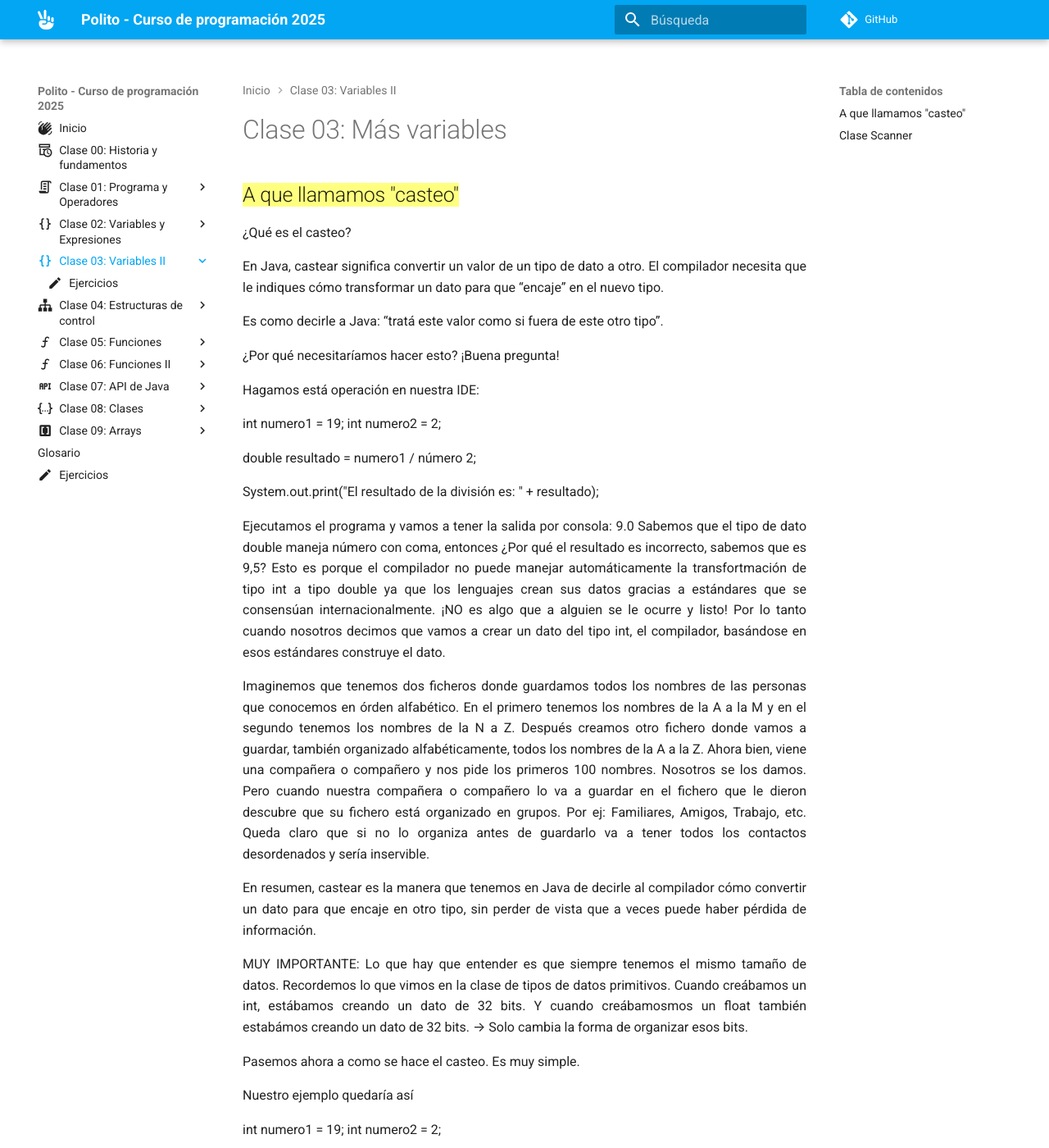
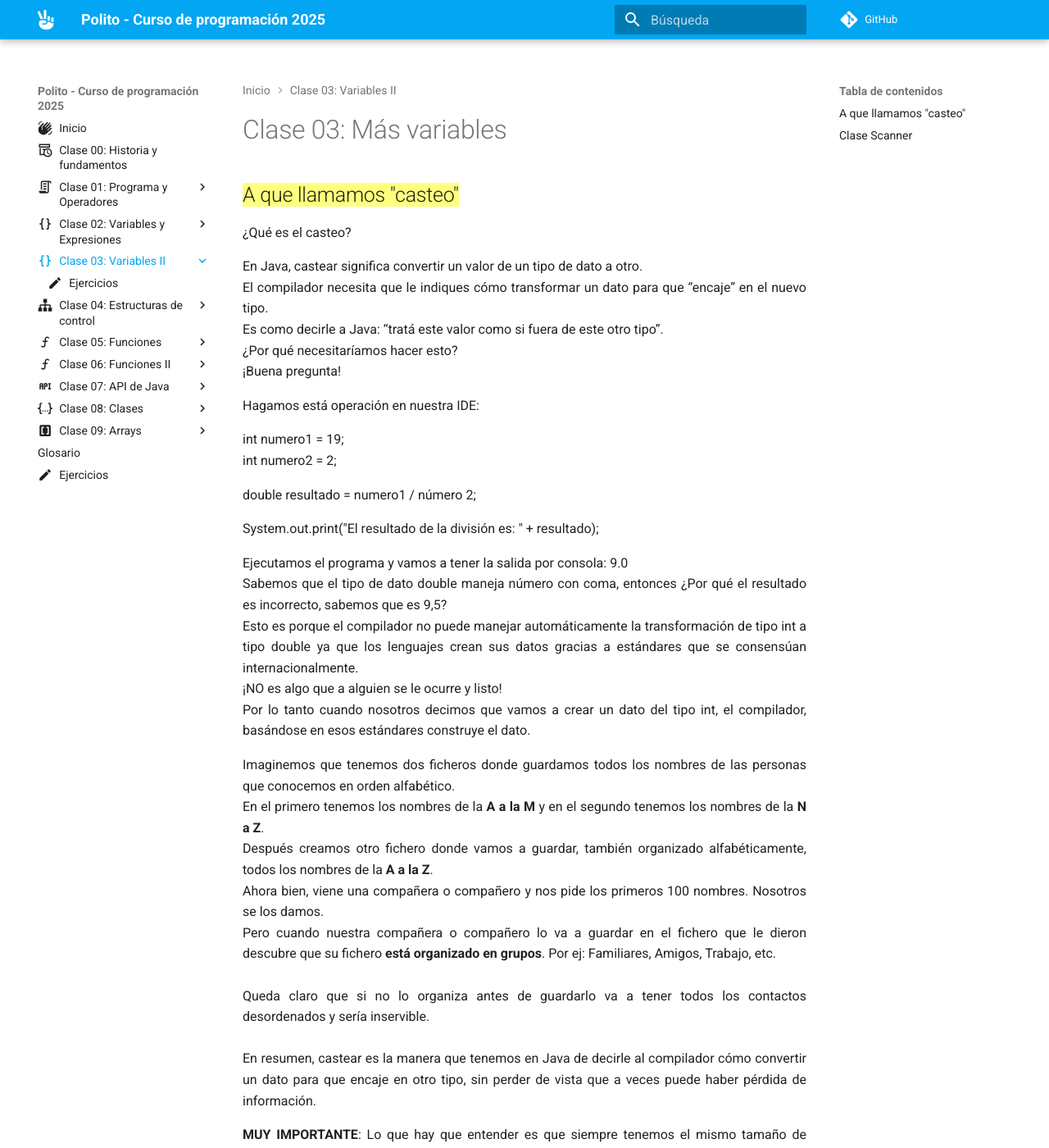
Before and after one commit to anairamzap/curso-polito, an MkDocs documentation site: the page built from docs/clase_03/index.md, in a window 1280 px wide and 1400 px high. Shown: the whole window at 82% size. Built offline with MkDocs 1.6.1 and Material for MkDocs 9.7.7, drawn with Linux system fonts in a browser that asks for light colours; comment, search, counter and statistics services are not loaded; some of the changed text lies outside the part shown.

Commit message:
modificaciones a la clase de variables

```diff
--- a/docs/clase_03/index.md
+++ b/docs/clase_03/index.md
@@ -7,42 +7,50 @@
 ## {==A que llamamos "casteo"==}
 ¿Qué es el casteo?
 
-En Java, castear significa convertir un valor de un tipo de dato a otro.
-El compilador necesita que le indiques cómo transformar un dato para que “encaje” en el nuevo tipo.
-
-Es como decirle a Java: “tratá este valor como si fuera de este otro tipo”.
-
-¿Por qué necesitaríamos hacer esto?
+En Java, castear significa convertir un valor de un tipo de dato a otro. <br>
+El compilador necesita que le indiques cómo transformar un dato para que “encaje” en el nuevo tipo.<br>
+Es como decirle a Java: “tratá este valor como si fuera de este otro tipo”. <br>
+¿Por qué necesitaríamos hacer esto? <br>
 ¡Buena pregunta!
 
 Hagamos está operación en nuestra IDE:
 
-int numero1 = 19;
+int numero1 = 19; <br>
 int numero2 = 2;
 
 double resultado = numero1 / número 2;
 
 System.out.print("El resultado de la división es: " + resultado);
 
-Ejecutamos el programa y vamos a tener la salida por consola: 9.0
-Sabemos que el tipo de dato double maneja número con coma, entonces ¿Por qué el resultado es incorrecto, sabemos que es 9,5?
-Esto es porque el compilador no puede manejar automáticamente la transfortmación de tipo int a tipo double ya que los lenguajes crean sus datos gracias a estándares que se consensúan internacionalmente. ¡NO es algo que a alguien se le ocurre y listo!
-Por lo tanto cuando nosotros decimos que vamos a crear un dato del tipo int, el compilador, basándose en esos estándares construye el dato.
+Ejecutamos el programa y vamos a tener la salida por consola: 9.0 <br>
+Sabemos que el tipo de dato double maneja número con coma, entonces ¿Por qué el resultado es incorrecto,
+sabemos que es 9,5? <br>
+Esto es porque el compilador no puede manejar automáticamente la transformación de tipo int a tipo double ya que
+los lenguajes crean sus datos gracias a estándares que se consensúan internacionalmente. <br>
+¡NO es algo que a alguien se le ocurre y listo! <br>
+Por lo tanto cuando nosotros decimos que vamos a crear un dato del tipo int, el compilador,
+basándose en esos estándares construye el dato.
 
-Imaginemos que tenemos dos ficheros donde guardamos todos los nombres de las personas que conocemos en órden alfabético. En el primero tenemos los nombres de la A a la M y en el segundo tenemos los nombres de la N a Z.
-Después creamos otro fichero donde vamos a guardar, también organizado alfabéticamente, todos los nombres de la A a la Z.
+Imaginemos que tenemos dos ficheros donde guardamos todos los nombres de las personas que conocemos en orden
+alfabético. <br>
+En el primero tenemos los nombres de la **A a la M** y en el segundo tenemos los nombres de la **N a Z**. <br>
+Después creamos otro fichero donde vamos a guardar, también organizado alfabéticamente, todos los nombres de
+la **A a la Z**. <br>
 Ahora bien, viene una compañera o compañero y nos pide los primeros 100 nombres.
-Nosotros se los damos.
-Pero cuando nuestra compañera o compañero lo va a guardar en el fichero que le dieron descubre que su fichero está organizado en grupos. Por ej: Familiares, Amigos, Trabajo, etc.
+Nosotros se los damos. <br>
+Pero cuando nuestra compañera o compañero lo va a guardar en el fichero que le dieron descubre que su fichero
+**está organizado en grupos**. Por ej: Familiares, Amigos, Trabajo, etc. <br><br>
 Queda claro que si no lo organiza antes de guardarlo va a tener todos los contactos desordenados y sería inservible.
-
-En resumen, castear es la manera que tenemos en Java de decirle al compilador cómo convertir un dato para que encaje en otro tipo, sin perder de vista que a veces puede haber pérdida de información.
+<br><br>
+En resumen, castear es la manera que tenemos en Java de decirle al compilador cómo convertir un dato para
+que encaje en otro tipo, sin perder de vista que a veces puede haber pérdida de información.
 
 
-MUY IMPORTANTE: Lo que hay que entender es que siempre tenemos el mismo tamaño de datos.
+**MUY IMPORTANTE**: Lo que hay que entender es que siempre tenemos el mismo tamaño de datos.
 Recordemos lo que vimos en la clase de tipos de datos primitivos.
-Cuando creábamos un int, estábamos creando un dato de 32 bits. Y cuando creábamosmos un float también estabámos creando un dato de 32 bits.
-→ Solo cambia la forma de organizar esos bits.
+Cuando creábamos un int, estábamos creando un dato de 32 bits. Y cuando creábamos un float también estábamos
+creando un dato de 32 bits. <br>
+**→ Solo cambia la forma de organizar esos bits.**
 
 Pasemos ahora a como se hace el casteo. Es muy simple.
 
@@ -56,47 +64,48 @@
 
 System.out.print("El resultado de la división es: " + resultado);
 
-Si ejecutámos el programa ahora vamos a tener el resultado que necesitamos.
+Si ejecutamos el programa ahora vamos a tener el resultado que necesitamos.
 <br>
 <br>
 ## {==Clase Scanner==}
 
-La Clase Scanner forma parte del paquete java.util. O sea es un elemento dentro de ese paquete que contiene muchas otras utilidades. Al go muy práctico a la hora de programar.
-
-¿Para que nos sirve esta utilidad?
-
+La Clase Scanner forma parte del paquete java.util. O sea es un elemento dentro de ese paquete que contiene
+muchas otras utilidades. <br>
+Algo muy práctico a la hora de programar.
+<br><br>
+¿Para que nos sirve esta utilidad? <br>
 Principalmente se usa para interactuar con el usuario para que este ingrese datos a nuestro programa.
 
-Por ejemplo:
-Tenemos que calcular el área de un cuadrado. Sabemos que la fórmula es L x L (lado por lado), pero no nos dan el valor sino que nos piden que se lo pidamos al usuario.
-¿Como hacemos eso?
+Por ejemplo: Tenemos que calcular el área de un cuadrado. Sabemos que la fórmula es L x L (lado por lado),
+pero no nos dan el valor sino que nos piden que se lo pidamos al usuario.
+<br>¿Como hacemos eso?
 
 Tenemos que crear una variable usando la Clase Scanner.
 
-Hacemos en nuestra IDE dentro de nuestra función Main:
-
-Scanner ingreso = new Scanner(System.in);
-
-System.out.println(“Ingrese el valor del lado del cuadrado ”);
+Hacemos en nuestra IDE dentro de nuestra función Main:<br>
+Scanner ingreso = new Scanner(System.in);<br>
+System.out.println(“Ingrese el valor del lado del cuadrado ”);<br>
 int lado = ingreso.nextInt();
 
 int area = lado * lado;
 
 System.out.println(“El area del cuadrado es: ” +  area);
 
-Si ejecutamos el programa vamos a ver en consola que el programa queda detenido en el mensaje:
-Ingrese el valor del lado del cuadrado
+Si ejecutamos el programa vamos a ver en consola que el programa queda detenido en el mensaje: <br>
+**Ingrese el valor del lado del cuadrado**
 
-Eso es porque está esperando la intervención del usuario.
-Si hacemos clic con el mouse en la consola nos va aparecer un promp (van a  ver esté símbolo | parpadeando)
+Eso es porque está esperando la intervención del usuario. <br>
+Si hacemos clic con el mouse en la consola nos va aparecer un promp (van a  ver esté símbolo | parpadeando) <br>
 Ahí ya pueden ingresar un número y al presionar enter el programa va calcular el área, lo va a mostrar por la consola y va a terminar.
 
-Está Clase permite la entrada por teclado distintos tipos de datos.
-Algunos ejemplos son (usamos en este caso la misma variable que creamos en primer ejemplo: Scanner ingreso = new Scanner(System.in);)
+Está Clase permite la entrada por teclado distintos tipos de datos. <br>
+(usamos en este caso la misma variable que creamos en primer ejemplo:
+Scanner ingreso = new Scanner(System.in);) <br><br>
+Algunos ejemplos son:
 
-Para textos:
-String nombre = ingreso.next()
-Para un número float:
-float numFloat = ingreso.nextFloat();
-Para un número double:
-double numDouble = ingreso.nextDouble();
+Para textos: <br>
+String nombre = ingreso.next()<br>
+Para un número float:<br<
+float numFloat = ingreso.nextFloat();<br>
+Para un número double:<br>
+double numDouble = ingreso.nextDouble();<br>
```
